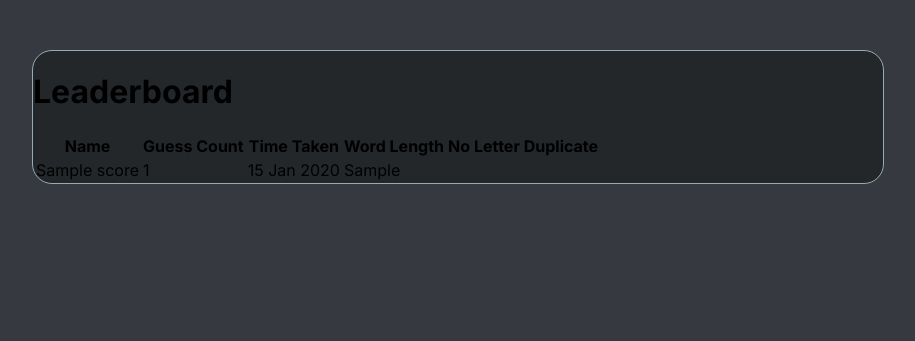
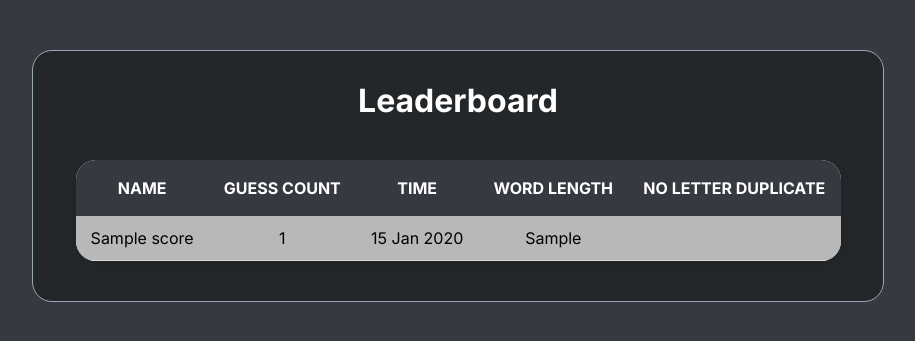
Before and after one commit to AlexCode-dot/Wordle-Game, a Node project: template templates/leaderboard.handlebars in a window 1280 px wide. Shown: the part 169-510 px from the top of the page, without its empty margins (182-1097 px from the left). Run offline with Node 20 templates, Linux system fonts and the light colour scheme; the template is opened without the code that fills it: most values are stand-ins (such as "Sample title", 1, 10 or a date in 2020); some libraries are stand-ins or nearby versions.

Commit message:
- added scss for the leaderboard page - leaderboard gets sorted by lowest  gameTime - remade the time formating functions

```diff
--- /dev/null
+++ b/src/lib/formatTime.js
@@ -0,0 +1,5 @@
+export default function formatTime(seconds) {
+  const minutes = Math.floor(seconds / 60)
+  const remainingSeconds = seconds % 60
+  return `${String(minutes).padStart(2, '0')}:${String(remainingSeconds).padStart(2, '0')}`
+}
--- a/src/models/HighScore.js
+++ b/src/models/HighScore.js
@@ -5,7 +5,7 @@ const highScoreSchema = new mongoose.Schema({
   name: { type: String, required: true },
   guessCount: { type: Number, required: true },
   correctWord: { type: String, required: true },
-  timeTaken: { type: String, required: true },
+  timeTaken: { type: Number, required: true },
   rules: {
     wordLength: { type: Number, required: true },
     noLetterDuplicate: { type: Boolean, required: true },
--- a/src/react/components/GameWon.jsx
+++ b/src/react/components/GameWon.jsx
@@ -1,7 +1,7 @@
 import RenderGuessWordsFeedback from './GuessWordsFeedback.jsx'
 import { useGameWon } from '../hooks/useGameWon.js'
 
-function GameWon({ winningGuess, wordLength, guessCount, gameTime }) {
+function GameWon({ winningGuess, wordLength, guessCount, gameTime, restartGame }) {
   const { name, handleNameChange, handlePostScore } = useGameWon()
 
   return (
@@ -24,7 +24,7 @@ function GameWon({ winningGuess, wordLength, guessCount, gameTime }) {
         onChange={handleNameChange}
       />
       <div className="win-page__btn-container">
-        <button className="win-page__btn-restart" onClick={() => window.location.reload()}>
+        <button className="win-page__btn-restart" onClick={restartGame}>
           Restart game
         </button>
         <button className="win-page__btn-leaderboard" onClick={handlePostScore}>
--- a/src/routes/apiRoutes.js
+++ b/src/routes/apiRoutes.js
@@ -6,6 +6,7 @@ const router = express.Router()
 
 export default function apiRoutes(api) {
   router.post('/games', gameController.startGame(api))
+  router.delete('/games', gameController.deleteGameSession)
   router.get('/words/lengths', gameController.getWordLengths(api))
   router.post('/games/guesses', gameController.makeGuess)
   router.get('/games/correct-word', gameController.revealCorrectWord)
--- a/src/services/guessService.js
+++ b/src/services/guessService.js
@@ -1,4 +1,5 @@
 import wordFeedBack from './wordFeedback.js'
+import formatTime from '../lib/formatTime.js'
 import { calculateTimeTaken } from './scoreService.js'
 
 export function handleGuess(guessedWord, game) {
@@ -18,7 +19,10 @@ export function handleGuess(guessedWord, game) {
   if (gameWon) {
     const endTime = Date.now()
     game.endTime = endTime
-    result.timeTaken = calculateTimeTaken(game.startTime, endTime)
+    const timeTakenInSeconds = calculateTimeTaken(game.startTime, endTime)
+    const formattedTime = formatTime(timeTakenInSeconds)
+    result.timeTaken = formattedTime
+    result.timeTakenInSeconds = timeTakenInSeconds
   }
 
   return result
--- /dev/null
+++ b/src/styles/leaderboard.scss
@@ -0,0 +1,72 @@
+/* Leaderboard Block */
+.leaderboard {
+  &__title {
+    margin-top: 30px;
+    text-align: center;
+    font-size: 2rem;
+    margin-bottom: 20px;
+    color: white;
+  }
+
+  &__table {
+    width: 90%;
+    margin-left: auto;
+    margin-right: auto;
+    border-collapse: separate;
+    border-spacing: 0;
+    margin-top: 40px;
+    margin-bottom: 40px;
+    background-color: #f9f9f9;
+    box-shadow: 0 2px 10px rgba(0, 0, 0, 0.1);
+    border-radius: 20px;
+    overflow: hidden;
+    border: none;
+  }
+
+  &__header,
+  &__data {
+    padding: 12px 15px;
+    text-align: center;
+  }
+
+  &__header {
+    background-color: #36393f;
+    color: white;
+    font-weight: bold;
+    text-transform: uppercase;
+    padding: 18px 15px;
+  }
+
+  &__data {
+    background-color: #b8b8b8;
+    border-bottom: 1px solid #ddd;
+  }
+
+  &__tbody tr:hover {
+    background-color: #f1f1f1;
+  }
+
+  &__tbody tr:nth-child(even) {
+    background-color: #fafafa;
+  }
+
+  &__header,
+  &__data {
+    font-size: 1rem;
+  }
+
+  &__data--last {
+    text-align: left;
+  }
+
+  @media (max-width: 768px) {
+    &__table {
+      font-size: 0.9rem;
+    }
+
+    &__header,
+    &__data {
+      padding: 8px 10px;
+    }
+  }
+}
--- a/src/styles/main.scss
+++ b/src/styles/main.scss
@@ -5,6 +5,7 @@
 @use 'infoModal.scss';
 @use 'gameWon.scss';
 @use 'gameLose.scss';
+@use 'leaderboard.scss';
 @import url('https://fonts.googleapis.com/css2?family=Inter:wght@300;400;600;700&display=swap');
 
 body {
--- a/static/styles/style.css
+++ b/static/styles/style.css
@@ -502,6 +502,67 @@
   background-color: #41a06a;
 }
 
+/* Leaderboard Block */
+.leaderboard__title {
+  margin-top: 30px;
+  text-align: center;
+  font-size: 2rem;
+  margin-bottom: 20px;
+  color: white;
+}
+.leaderboard__table {
+  width: 90%;
+  margin-left: auto;
+  margin-right: auto;
+  border-collapse: separate;
+  border-spacing: 0;
+  margin-top: 40px;
+  margin-bottom: 40px;
+  background-color: #f9f9f9;
+  box-shadow: 0 2px 10px rgba(0, 0, 0, 0.1);
+  border-radius: 20px;
+  overflow: hidden;
+  border: none;
+}
+.leaderboard__header,
+.leaderboard__data {
+  padding: 12px 15px;
+  text-align: center;
+}
+.leaderboard__header {
+  background-color: #36393f;
+  color: white;
+  font-weight: bold;
+  text-transform: uppercase;
+  padding: 18px 15px;
+}
+.leaderboard__data {
+  background-color: #b8b8b8;
+  border-bottom: 1px solid #ddd;
+}
+.leaderboard__tbody tr:hover {
+  background-color: #f1f1f1;
+}
+.leaderboard__tbody tr:nth-child(even) {
+  background-color: #fafafa;
+}
+.leaderboard__header,
+.leaderboard__data {
+  font-size: 1rem;
+}
+.leaderboard__data--last {
+  text-align: left;
+}
+@media (max-width: 768px) {
+  .leaderboard__table {
+    font-size: 0.9rem;
+  }
+  .leaderboard__header,
+  .leaderboard__data {
+    padding: 8px 10px;
+  }
+}
+
 body {
   background-color: #36393f;
   font-family: 'Inter', sans-serif;
--- a/templates/leaderboard.handlebars
+++ b/templates/leaderboard.handlebars
@@ -1,22 +1,22 @@
-<h1>Leaderboard</h1>
-<table>
-  <thead>
-    <tr>
-      <th>Name</th>
-      <th>Guess Count</th>
-      <th>Time Taken</th>
-      <th>Word Length</th>
-      <th>No Letter Duplicate</th>
+<h1 class="leaderboard__title">Leaderboard</h1>
+<table class="leaderboard__table">
+  <thead class="leaderboard__thead">
+    <tr class="leaderboard__row">
+      <th class="leaderboard__header">Name</th>
+      <th class="leaderboard__header">Guess Count</th>
+      <th class="leaderboard__header">Time</th>
+      <th class="leaderboard__header">Word Length</th>
+      <th class="leaderboard__header">No Letter Duplicate</th>
     </tr>
   </thead>
-  <tbody>
+  <tbody class="leaderboard__tbody">
     {{#each allScores}}
-      <tr>
-        <td>{{this.name}}</td>
-        <td>{{this.guessCount}}</td>
-        <td>{{this.timeTaken}}</td>
-        <td>{{this.rules.wordLength}}</td>
-        <td>{{this.rules.noLetterDuplicate}}</td>
+      <tr class="leaderboard__row">
+        <td class="leaderboard__data">{{this.name}}</td>
+        <td class="leaderboard__data">{{this.guessCount}}</td>
+        <td class="leaderboard__data">{{this.timeTaken}}</td>
+        <td class="leaderboard__data">{{this.rules.wordLength}}</td>
+        <td class="leaderboard__data">{{this.rules.noLetterDuplicate}}</td>
       </tr>
     {{/each}}
   </tbody>
```
Also changed, not shown: src/app.js (+2 -8 lines), src/controllers/gameController.js (+13 -1 lines), src/controllers/scoreController.js (+11 -2 lines), src/react/API/RemoveGame.js (added, +12 -0 lines), src/react/components/Game.jsx (+8 -1 lines), src/react/hooks/useGameLogic.js (+9 -0 lines), src/react/hooks/useGameWon.js (+9 -3 lines), src/services/scoreService.js (+24 -3 lines), vite.config.js (+4 -5 lines), 2 other files.
